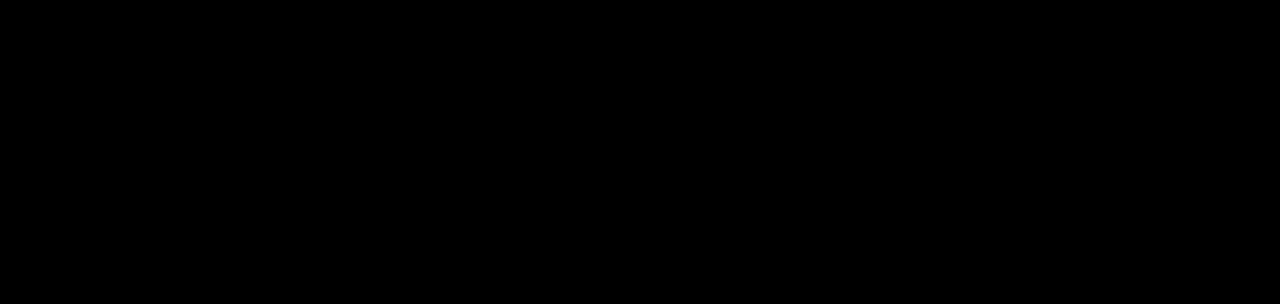
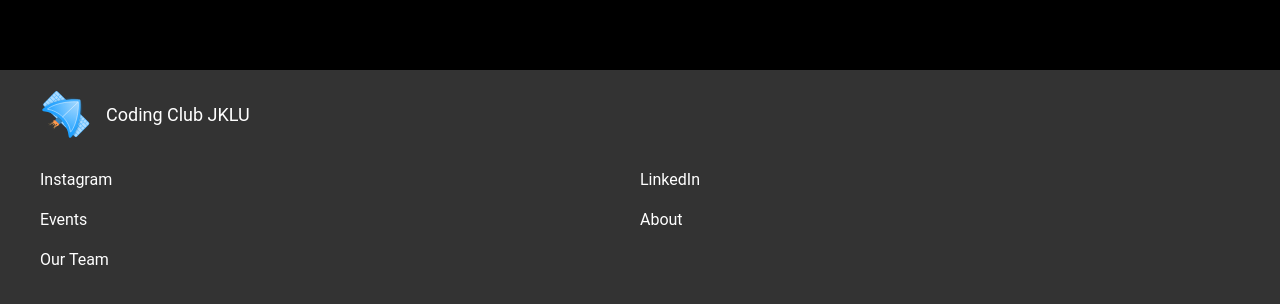
Before and after one commit to akathecoder/coding-club-website, a Next.js app: page / in a window 1280 px wide. Shown: the part 2797-3101 px from the top of the page. Before the commit the page ends 2867 px from the top, so only its background shows below. Built offline with nearby package versions, Linux system fonts and the light colour scheme.

Commit message:
added a footer

```diff
--- /dev/null
+++ b/components/General/footer/Footer.tsx
@@ -0,0 +1,60 @@
+import React from 'react';
+import Image from 'next/image';
+import clubLogo from '../../../assets/images/logo.svg';
+import { useRouter } from 'next/router';
+import { scroller } from 'react-scroll';
+import useStore from '../../../store';
+import Link from 'next/link';
+
+interface FooterLink {
+    name: string;
+    link: string;
+    internal: boolean;
+    section: string;
+}
+
+export function Footer() {
+    const router = useRouter();
+    const setSection = useStore((s) => s.setVisibleSection);
+    const footerLinks: Array<FooterLink> = [
+        { name: 'Instagram', link: '', internal: false, section: '' },
+        { name: 'LinkedIn', link: 'https://www.linkedin.com/company/coding-club-jklu/', internal: false, section: '' },
+        { name: 'Events', link: '/events', internal: false, section: 'events' },
+        { name: 'About', link: '/', internal: true, section: 'about' },
+        { name: 'Our Team', link: '/', internal: true, section: 'our-team' },
+    ];
+
+    async function goToLink(link: string, to: string = '', name: string) {
+        if (router.route !== '/') {
+            await router.push(link);
+        }
+        scroller.scrollTo(to, { duration: 800, smooth: 'easeInOutQuint' });
+        setSection(name);
+    }
+
+    return (
+        <footer className="py-5 px-10 bg-accent7">
+            <div className="flex items-center gap-4">
+                <Image src={clubLogo} alt="club" width="50" height="50" />
+                <p className="text-lg">Coding Club JKLU</p>
+            </div>
+            <ul className="grid grid-cols-2 grid-rows-3 py-5">
+                {footerLinks.map((footerLink, i) => (
+                    <li className="my-2" key={i}>
+                        {footerLink.internal ? (
+                            <a
+                                onClick={async () =>
+                                    await goToLink(footerLink.link, footerLink.section, footerLink.name)
+                                }
+                            >
+                                {footerLink.name}
+                            </a>
+                        ) : (
+                            <Link href={footerLink.link}>{footerLink.name}</Link>
+                        )}
+                    </li>
+                ))}
+            </ul>
+        </footer>
+    );
+}
--- a/components/Sections/Hero/Hero.tsx
+++ b/components/Sections/Hero/Hero.tsx
@@ -4,10 +4,21 @@
 import Logo from '../../../assets/images/logo.svg';
 import styles from './hero.module.css';
 import useStore from '../../../store';
+import { useRouter } from 'next/router';
+import { scroller } from 'react-scroll';
 
 function Hero() {
+    const router = useRouter();
     const { ref, inView } = useInView({ threshold: 0.9 });
     const setSection = useStore((s) => s.setVisibleSection);
+
+    async function goToLink(link: string, to: string = '', name: string) {
+        if (router.route !== '/') {
+            await router.push(link);
+        }
+        scroller.scrollTo(to, { duration: 800, smooth: 'easeInOutQuint' });
+        setSection(name);
+    }
 
     useEffect(() => {
         if (inView) {
@@ -48,7 +59,7 @@
                 <div className="my-8 text-md">
                     <p>
                         Learn more about us{' '}
-                        <a href="!#" className="underline">
+                        <a className="underline" onClick={async () => await goToLink('/', 'about', 'About')}>
                             here
                         </a>
                     </p>
--- a/pages/_app.tsx
+++ b/pages/_app.tsx
@@ -2,6 +2,7 @@
 import type { AppProps } from 'next/app';
 import Head from 'next/head';
 import Navbar from '../components/General/navbar/Navbar';
+import { Footer } from '../components/General/footer/Footer';
 
 function MyApp({ Component, pageProps }: AppProps) {
     return (
@@ -13,6 +14,7 @@
             </Head>
             <Navbar />
             <Component {...pageProps} />
+            <Footer />
         </>
     );
 }
```
